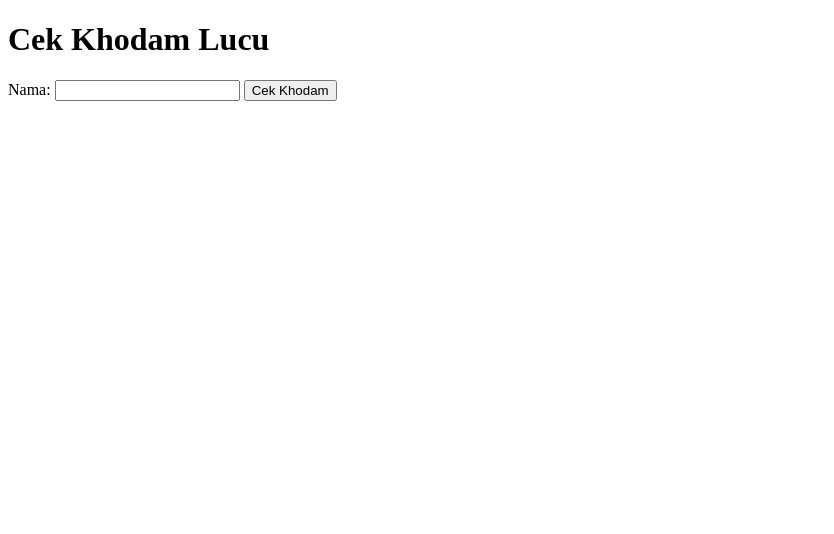
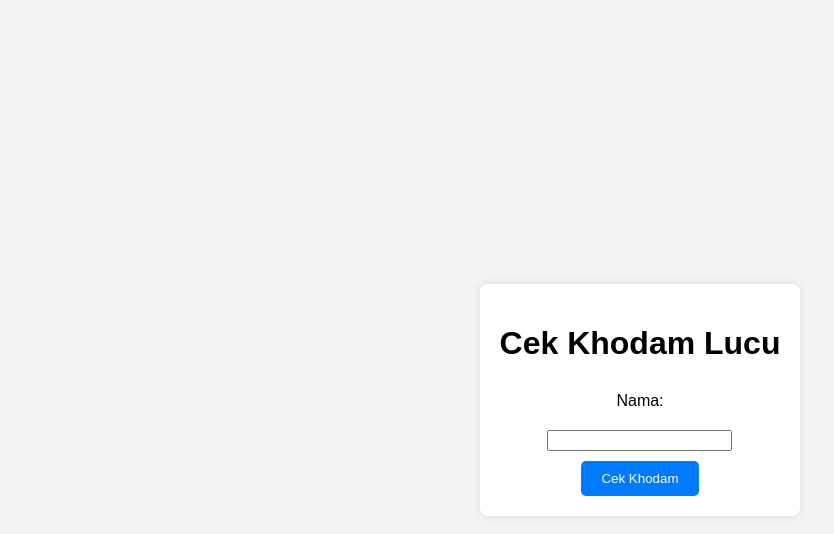
Before and after one commit to fazaroot/fazaroot.github.io, a plain HTML site: page index.html in a window 1280 px wide. Shown: the whole page, without its empty margins (0-834 px from the left). Drawn offline with Linux system fonts and the light colour scheme.

Commit message:
Update index.html

```diff
--- a/index.html
+++ b/index.html
@@ -4,7 +4,7 @@
     <meta charset="UTF-8">
     <meta name="viewport" content="width=device-width, initial-scale=1.0">
     <title>Cek Khodam Lucu</title>
-    <link rel="stylesheet" href="./css/styles.css">
+    <link rel="stylesheet" href="./css/style.css">
 </head>
 <body>
     <div class="container">
```
